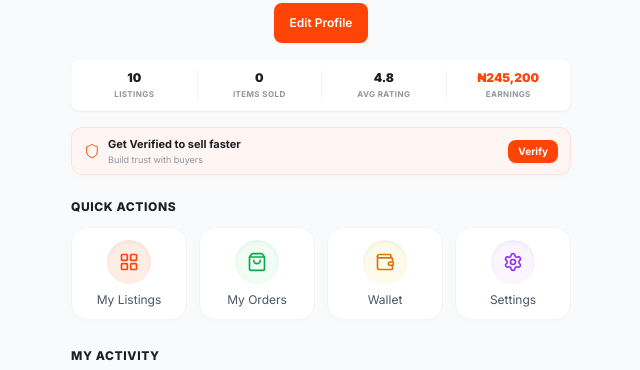
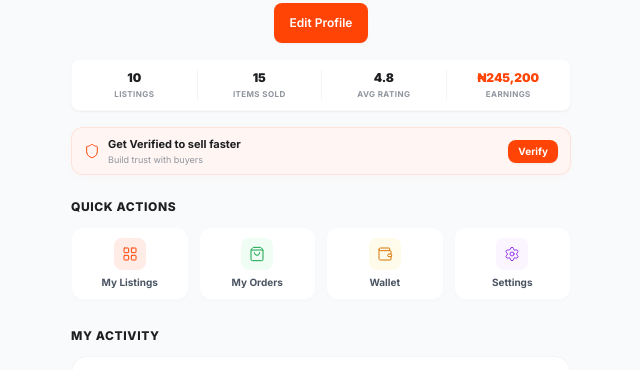
Before and after one commit to dprince001/TradeNG, a Next.js app: page /profile in a window 1280 px wide. Shown: the part 265-635 px from the top of the page, without its empty margins (319-959 px from the left). Built offline with nearby package versions, Linux system fonts and the light colour scheme.

Commit message:
style: minimize quick actions card in ProfilePage

```diff
--- a/src/app/(pages)/(users)/profile/page.tsx
+++ b/src/app/(pages)/(users)/profile/page.tsx
@@ -130,7 +130,7 @@ export default function ProfilePage() {
               </div>
               <div>
                 <span className="text-xs font-black text-[#1D1E20] block">
-                  0
+                  15
                 </span>
                 <span className="text-[8px] text-[#8F959E] font-bold uppercase tracking-wider mt-0.5 block">
                   Items sold
@@ -202,44 +202,44 @@ export default function ProfilePage() {
             </h3>
 
             {/* Quick Actions Grid */}
-            <div className="grid grid-cols-4 gap-3">
+            <div className="grid grid-cols-4 gap-2.5">
               {[
                 {
                   label: "My Listings",
                   view: "listings",
                   color: "bg-primary/10 text-primary",
-                  icon: <LayoutGrid className="w-5 h-5" strokeWidth={2} />,
+                  icon: <LayoutGrid className="w-4 h-4" strokeWidth={1.5} />,
                 },
                 {
                   label: "My Orders",
                   view: "orders",
                   color: "bg-green-50 text-green-600",
-                  icon: <ShoppingBag className="w-5 h-5" strokeWidth={2} />,
+                  icon: <ShoppingBag className="w-4 h-4" strokeWidth={1.5} />,
                 },
                 {
                   label: "Wallet",
                   view: "wallet",
                   color: "bg-amber-50 text-amber-600",
-                  icon: <Wallet className="w-5 h-5" strokeWidth={2} />,
+                  icon: <Wallet className="w-4 h-4" strokeWidth={1.5} />,
                 },
                 {
                   label: "Settings",
                   view: "settings",
                   color: "bg-purple-50 text-purple-600",
-                  icon: <Settings className="w-5 h-5" strokeWidth={2} />,
+                  icon: <Settings className="w-4 h-4" strokeWidth={1.5} />,
                 },
               ].map((action) => (
                 <button
                   key={action.label}
                   onClick={() => setView(action.view as any)}
-                  className="flex flex-col items-center justify-center p-3 rounded-2xl bg-white border border-gray-100 shadow-[0_2px_6px_rgba(0,0,0,0.01)] hover:scale-105 active:scale-95 transition-all group"
+                  className="flex flex-col items-center justify-center py-2.5 px-2 rounded-xl bg-white border border-gray-50 shadow-[0_1px_3px_rgba(0,0,0,0.02)] hover:scale-105 active:scale-95 transition-all group"
                 >
                   <div
-                    className={`w-11 h-11 rounded-full ${action.color} flex items-center justify-center shadow-inner group-hover:rotate-12 transition-transform`}
+                    className={`w-8 h-8 rounded-lg ${action.color} flex items-center justify-center group-hover:rotate-12 transition-transform`}
                   >
                     {action.icon}
                   </div>
-                  <span className="text-xs text-gray-600 text-center mt-2 leading-tight">
+                  <span className="text-[10px] font-bold text-gray-600 text-center mt-1.5 leading-tight">
                     {action.label}
                   </span>
                 </button>
```
